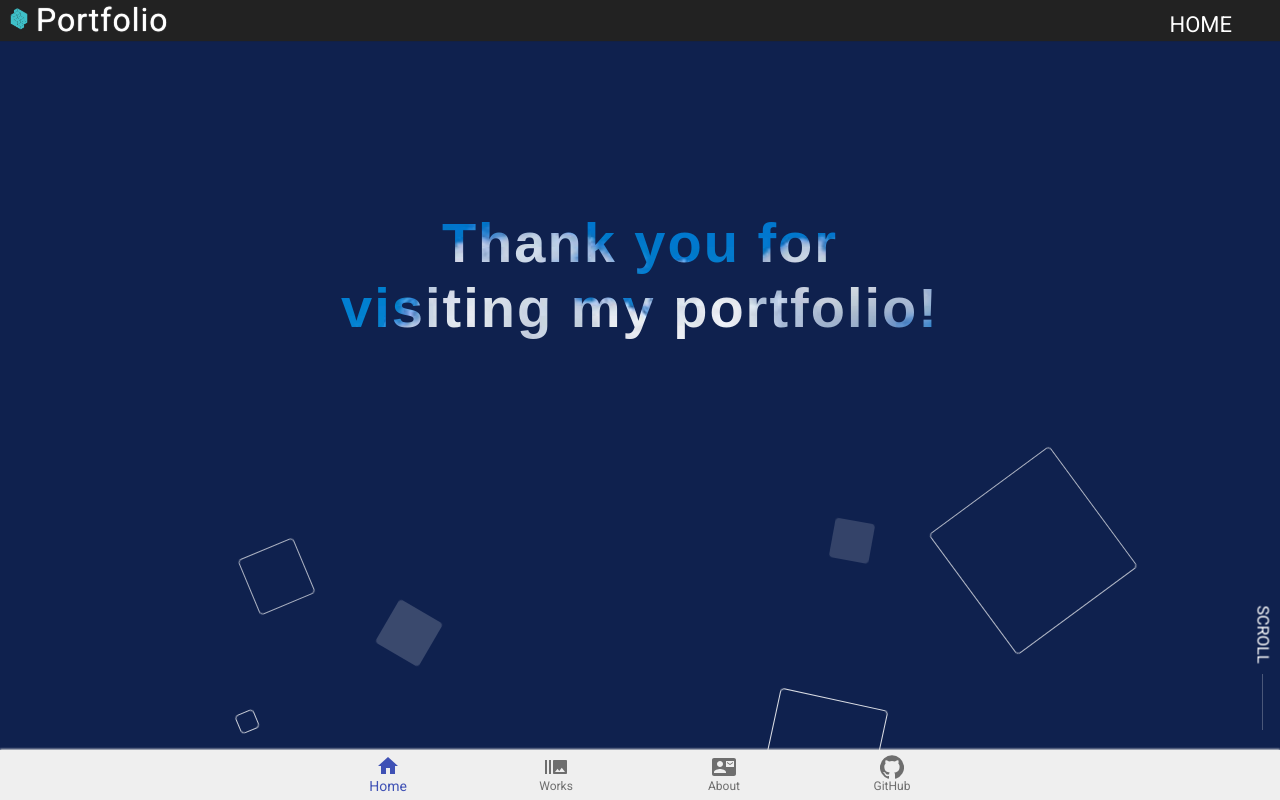
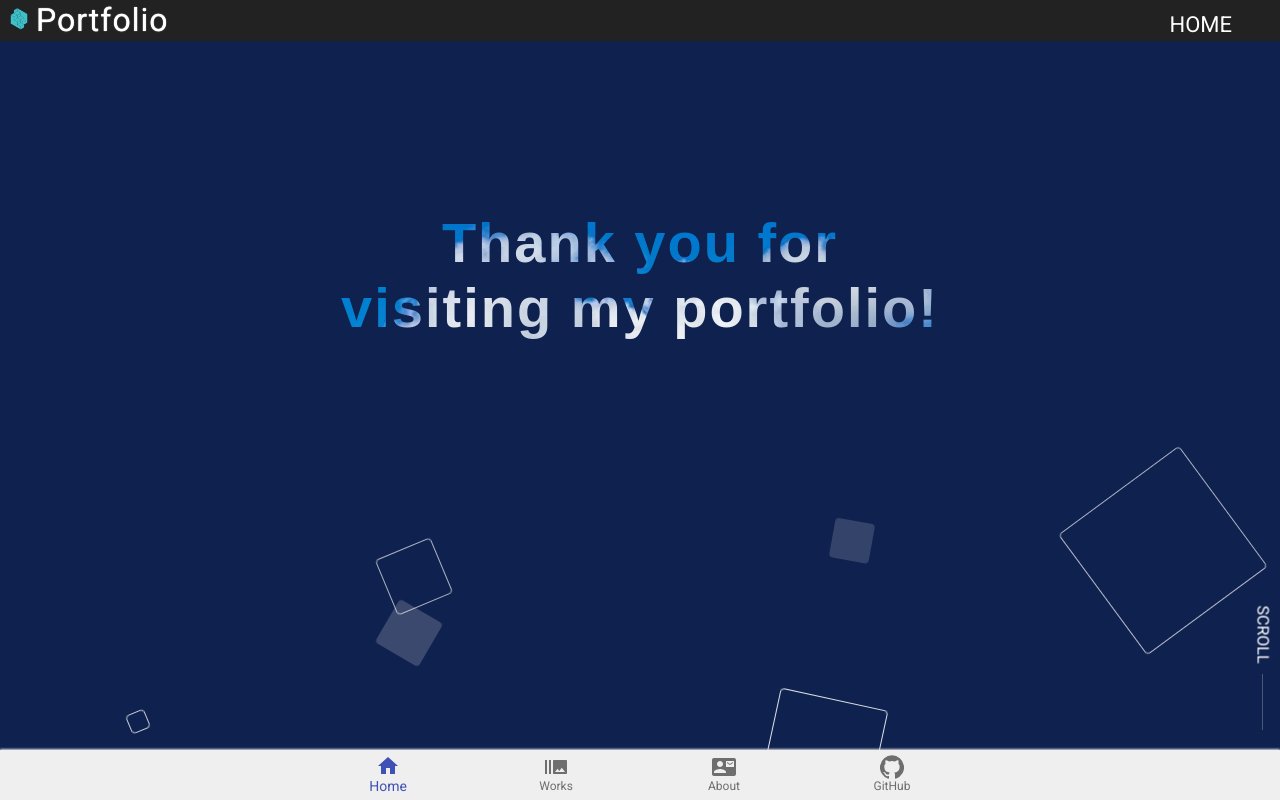
Before and after one commit to daita2021/portfolio, a React (Create React App) app: page / in a window 1280 px wide. Shown: the top 800 px of the page. Built offline with nearby package versions, Linux system fonts and the light colour scheme.

Commit message:
style調整等

```diff
--- a/src/App.css
+++ b/src/App.css
@@ -273,7 +273,6 @@ h1 {
   left: 10%;
   width: 20px;
   height: 20px;
-  animation: toTopRight linear infinite;
   animation-delay: 3s;
   animation-duration: 13s;
 }
@@ -289,7 +288,6 @@ h1 {
   left: 30%;
   width: 60px;
   height: 60px;
-  animation: toTopLeft linear infinite;
   animation-delay: 0s;
   animation-duration: 17s;
 }
@@ -336,7 +334,6 @@ h1 {
   left: 85%;
   width: 150px;
   height: 150px;
-  animation: toTopLeft linear infinite;
   animation-delay: 0s;
   animation-duration: 18s;
 }
@@ -355,25 +352,3 @@ h1 {
     opacity: 0;
   }
 }
-
-@keyframes toTopRight {
-  0% {
-    transform: translateY(0) rotate(0deg);
-    opacity: 1;
-  }
-  100% {
-    transform: translate(500px, -1000px) rotate(720deg);
-    opacity: 0;
-  }
-}
-
-@keyframes toTopLeft {
-  0% {
-    transform: translateY(0) rotate(0deg);
-    opacity: 1;
-  }
-  100% {
-    transform: translate(-400px, -1000px) rotate(720deg);
-    opacity: 0;
-  }
-}
```
